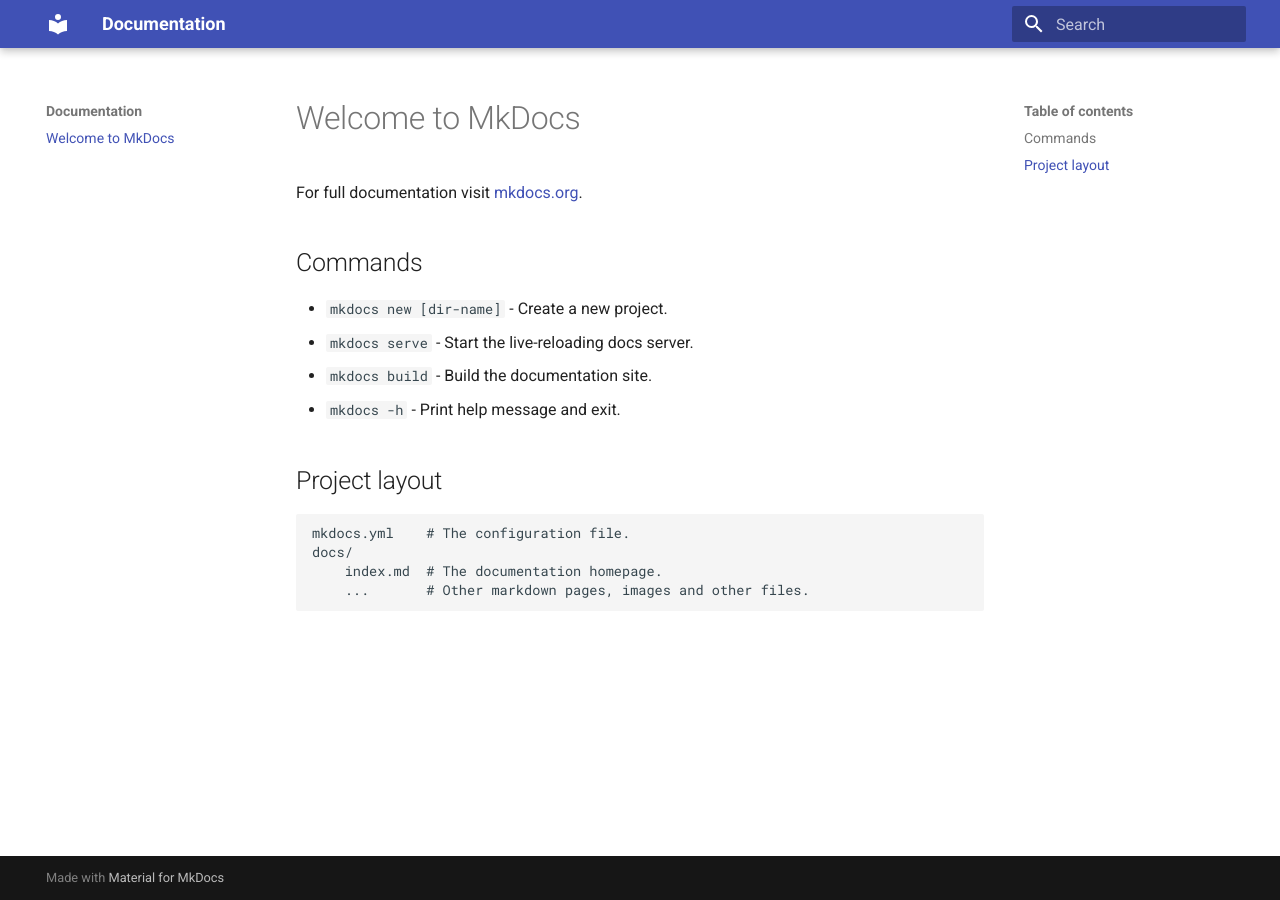
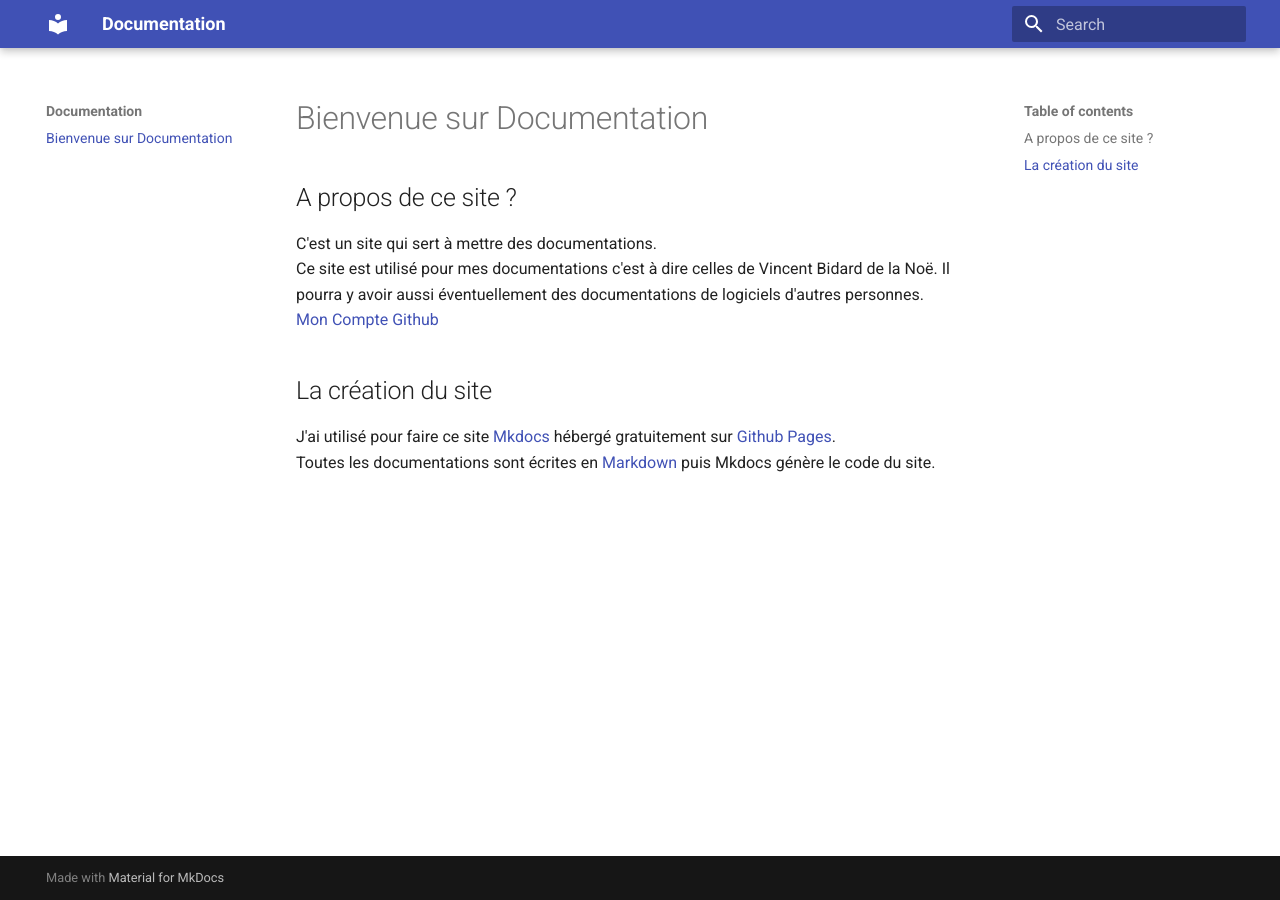
Before and after one commit to Vinz2008/documentation, an MkDocs documentation site: the page built from docs/index.md, in a window 1280 px wide. Built offline with MkDocs 1.6.1 and Material for MkDocs 9.7.7, drawn with Linux system fonts in a browser that asks for light colours.

Commit message:
modified homepage

```diff
--- a/docs/index.md
+++ b/docs/index.md
@@ -1,17 +1,13 @@
-# Welcome to MkDocs
+# Bienvenue sur Documentation
 
-For full documentation visit [mkdocs.org](https://www.mkdocs.org).
 
-## Commands
+## A propos de ce site ?
 
-* `mkdocs new [dir-name]` - Create a new project.
-* `mkdocs serve` - Start the live-reloading docs server.
-* `mkdocs build` - Build the documentation site.
-* `mkdocs -h` - Print help message and exit.
+C'est un site qui sert à mettre des documentations.
+Ce site est utilisé pour mes documentations c'est à dire celles de Vincent Bidard de la Noë. Il pourra y avoir aussi éventuellement des documentations de logiciels d'autres personnes.
+[Mon Compte Github](https://github.com/Vinz2008)
 
-## Project layout
+## La création du site
 
-    mkdocs.yml    # The configuration file.
-    docs/
-        index.md  # The documentation homepage.
-        ...       # Other markdown pages, images and other files.
+J'ai utilisé pour faire ce site [Mkdocs](https://www.mkdocs.org/) hébergé gratuitement sur [Github Pages](https://pages.github.com/).
+Toutes les documentations sont écrites en [Markdown](https://www.markdownguide.org/) puis Mkdocs génère le code du site.
```
